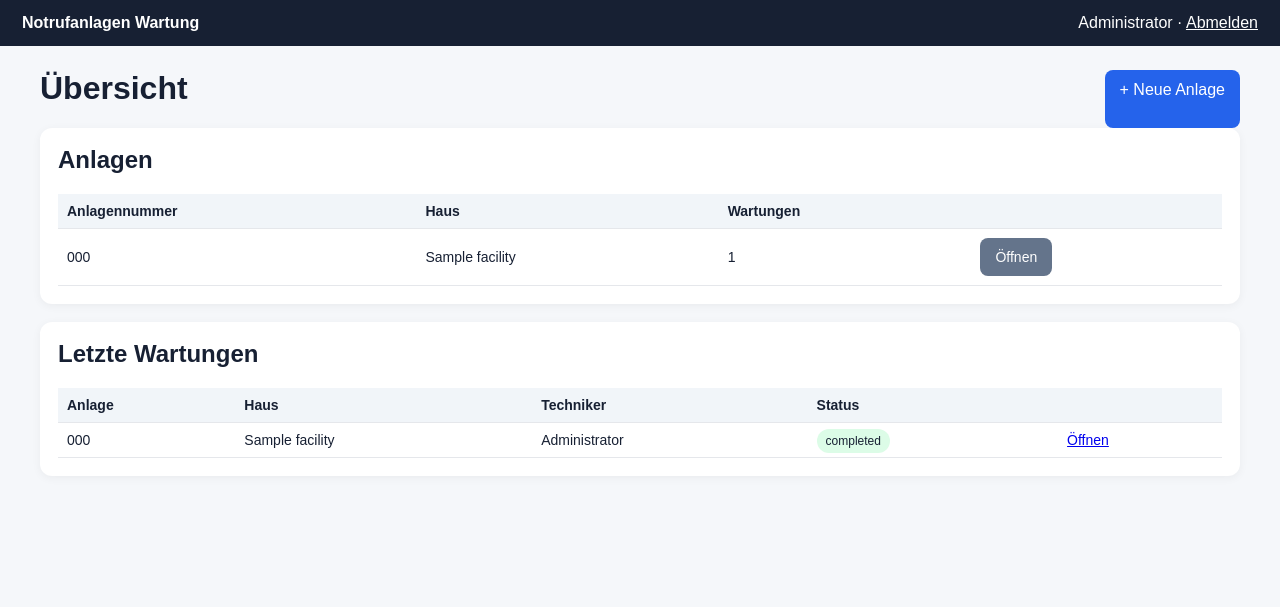
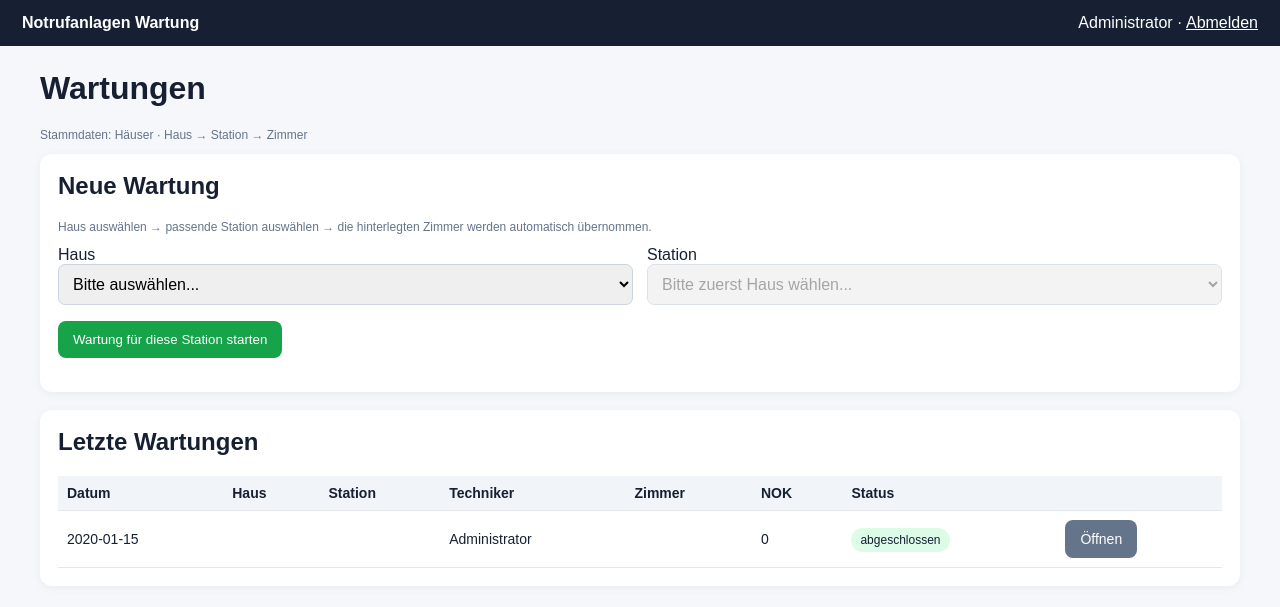
Before and after one commit to hoethomas/notruf-wartung, a FastAPI app: page / in a window 1280 px wide. Shown: the top 607 px of the page. Run offline with FastAPI, Linux system fonts and the light colour scheme; the visitor is signed in with stand-in values (Sample User, id 1); data comes from the database, SQL or seed files in the repository; tables that the repository leaves empty hold one stand-in row (values such as "Sample post").

Commit message:
Add files via upload

```diff
--- a/app/templates/dashboard.html
+++ b/app/templates/dashboard.html
@@ -1,11 +1,55 @@
 {% extends "base.html" %}{% block content %}
-<div class="actions" style="justify-content:space-between"><h1>Übersicht</h1><a class="btn" href="/facility/new">+ Neue Anlage</a></div>
-<div class="card"><h2>Anlagen</h2>
-<table><tr><th>Anlagennummer</th><th>Haus</th><th>Wartungen</th><th></th></tr>
-{% for f in facilities %}<tr><td>{{f.number}}</td><td>{{f.house_name}}</td><td>{{f.maintenance_count}}</td><td><a class="btn secondary" href="/facility/{{f.id}}">Öffnen</a></td></tr>{% else %}<tr><td colspan="4">Noch keine Anlagen vorhanden.</td></tr>{% endfor %}
+<div class="actions" style="justify-content:space-between"><div><h1>Wartungen</h1><p class="mini">Stammdaten: {{ house_count }} Häuser · Haus → Station → Zimmer</p></div></div>
+
+<div class="card">
+<h2>Neue Wartung</h2>
+<p class="mini">Haus auswählen → passende Station auswählen → die hinterlegten Zimmer werden automatisch übernommen.</p>
+<form method="post" action="/maintenance/start" id="startForm">
+<div class="grid">
+<label>Haus
+<select id="house" name="hauscode" onchange="loadStations()" required><option value="">Bitte auswählen...</option></select>
+</label>
+<label>Station
+<select id="station" name="station" onchange="loadRooms()" disabled required><option value="">Bitte zuerst Haus wählen...</option></select>
+</label>
+</div>
+<div id="roomInfo" class="card" style="display:none;margin-top:16px;background:#f8fafc"></div>
+<p><button id="startBtn" class="btn success" type="submit" disabled>Wartung für diese Station starten</button></p>
+</form>
+</div>
+
+<div class="card"><h2>Letzte Wartungen</h2>
+<table><tr><th>Datum</th><th>Haus</th><th>Station</th><th>Techniker</th><th>Zimmer</th><th>NOK</th><th>Status</th><th></th></tr>
+{% for m in maintenances %}<tr>
+<td>{{m.created_at}}</td><td><b>{{m.hauscode}}</b></td><td>{{m.station}}</td><td>{{m.display_name}}</td><td>{{m.room_count}}</td><td>{{m.nok_rooms or 0}}</td>
+<td><span class="status {% if m.status=='completed' %}ok{% else %}nf{% endif %}">{{"abgeschlossen" if m.status=="completed" else "offen"}}</span></td>
+<td><a class="btn secondary" href="/maintenance/{{m.id}}">Öffnen</a></td></tr>
+{% else %}<tr><td colspan="8">Noch keine Wartungen.</td></tr>{% endfor %}
 </table></div>
-<div class="card"><h2>Letzte Wartungen</h2>
-<table><tr><th>Anlage</th><th>Haus</th><th>Techniker</th><th>Status</th><th></th></tr>
-{% for m in maintenances %}<tr><td>{{m.number}}</td><td>{{m.house_name}}</td><td>{{m.display_name}}</td><td><span class="status {% if m.status=='completed' %}ok{% else %}nf{% endif %}">{{m.status}}</span></td><td><a href="/maintenance/{{m.id}}">Öffnen</a></td></tr>{% else %}<tr><td colspan="5">Noch keine Wartungen.</td></tr>{% endfor %}
-</table></div>
+
+<script>
+async function loadHouses(){
+ const s=document.getElementById('house');
+ const data=await fetch('/api/houses').then(r=>r.json());
+ data.forEach(h=>{let o=document.createElement('option');o.value=h;o.textContent=h;s.appendChild(o)})
+}
+async function loadStations(){
+ const h=document.getElementById('house').value, s=document.getElementById('station');
+ s.innerHTML='<option value="">Bitte auswählen...</option>'; s.disabled=!h;
+ document.getElementById('startBtn').disabled=true; document.getElementById('roomInfo').style.display='none';
+ if(!h)return;
+ const data=await fetch('/api/stations/'+encodeURIComponent(h)).then(r=>r.json());
+ data.forEach(v=>{let o=document.createElement('option');o.value=v;o.textContent=v;s.appendChild(o)})
+}
+async function loadRooms(){
+ const h=document.getElementById('house').value, s=document.getElementById('station').value;
+ const box=document.getElementById('roomInfo'), btn=document.getElementById('startBtn');
+ btn.disabled=!s; if(!s){box.style.display='none';return}
+ const rooms=await fetch('/api/rooms/'+encodeURIComponent(h)+'/'+encodeURIComponent(s)).then(r=>r.json());
+ box.style.display='block';
+ box.innerHTML='<b>'+rooms.length+' Zimmer hinterlegt</b><br><span class="mini">'+rooms.slice(0,15).join(', ')+(rooms.length>15?' …':'')+'</span>';
+ if(!rooms.length) btn.disabled=true;
+}
+loadHouses();
+</script>
 {% endblock %}
```
Also changed, not shown: app/templates/maintenance.html (+6 -6 lines).
